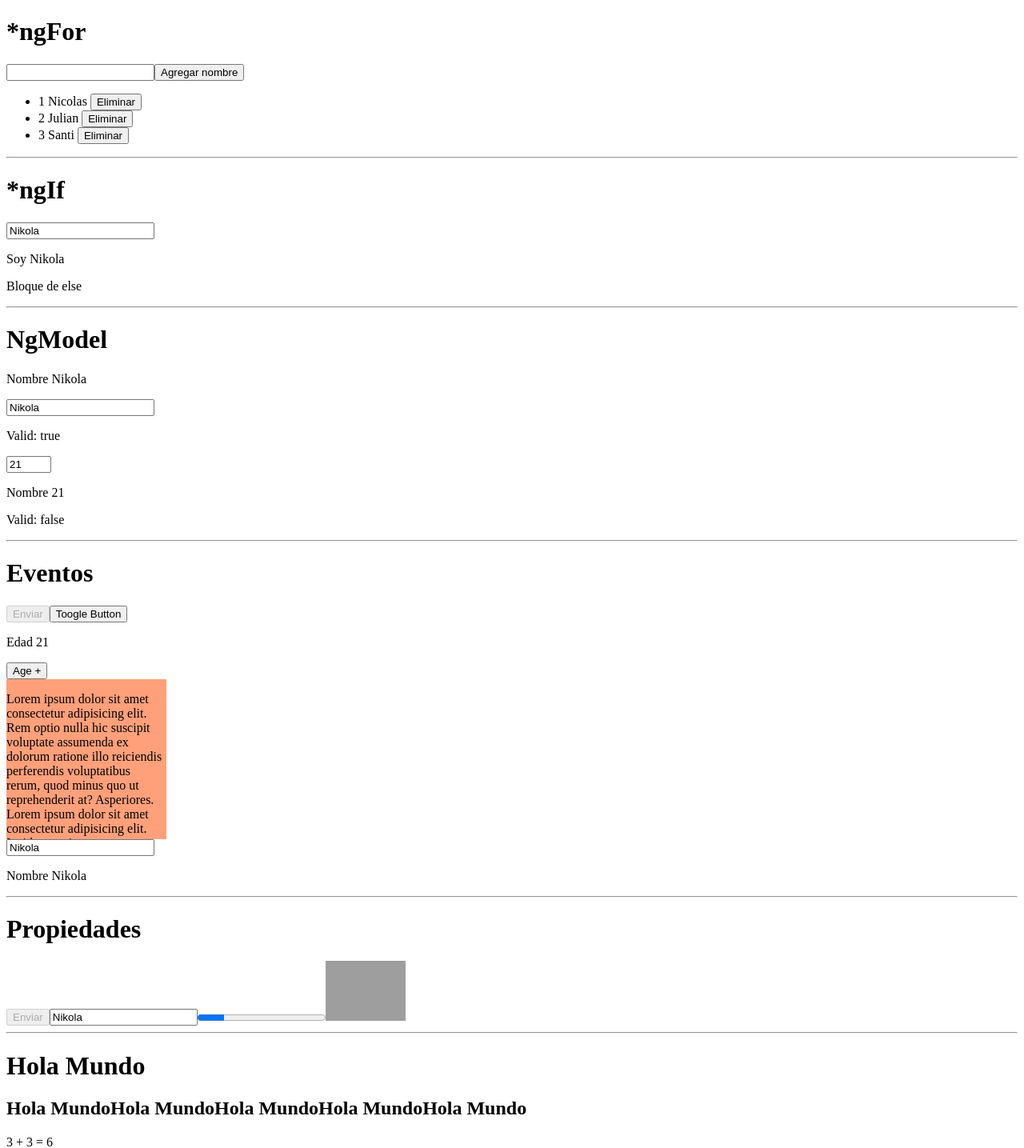
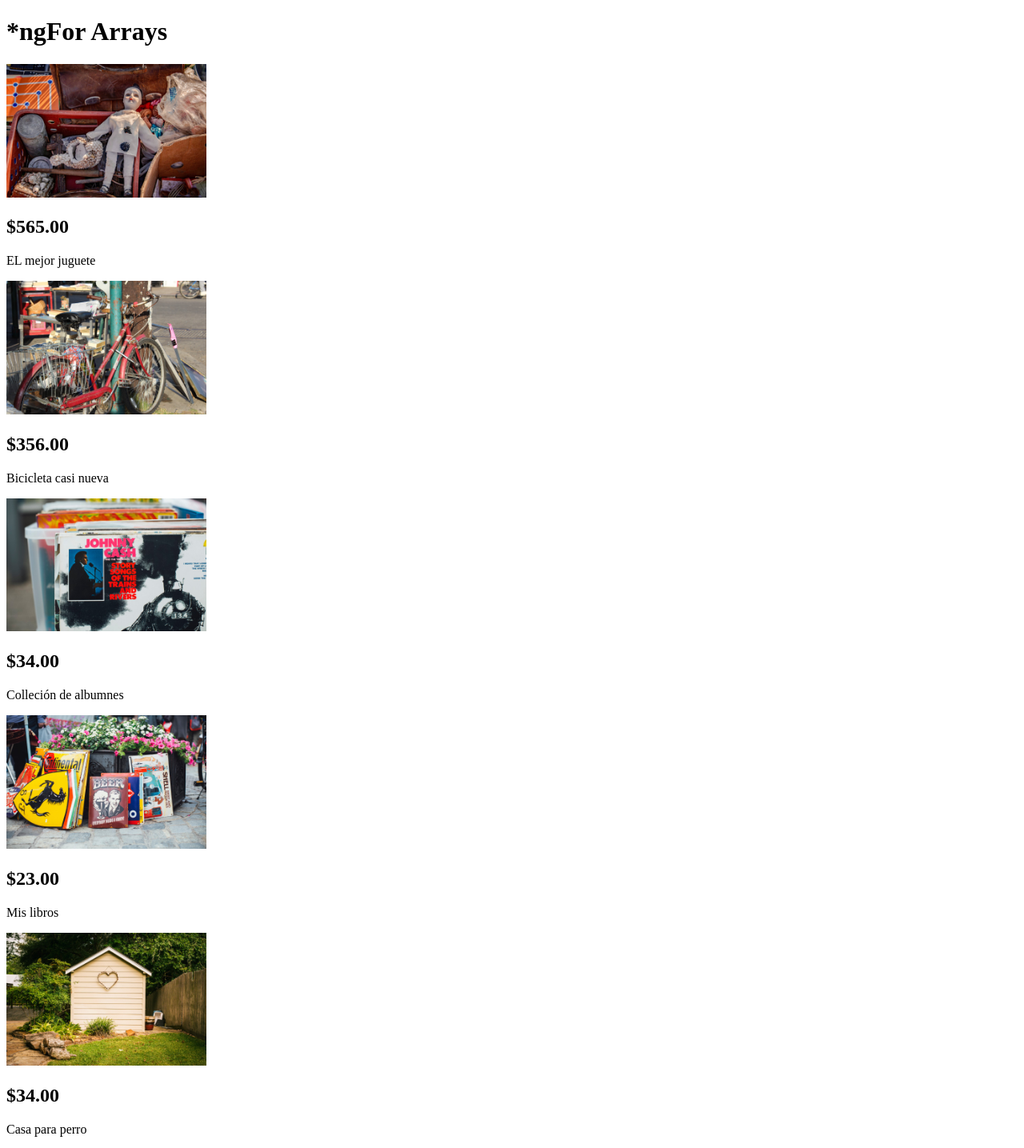
Before and after one commit to NikolaM-Dev/ng-store, an Angular app: page / in a window 1280 px wide. Shown: the top 1435 px of the page at 80% size. Built offline with nearby package versions, Linux system fonts and the light colour scheme; grey boxes are pictures that could not be loaded.

Commit message:
feat(app): Add ngFor with arrays

```diff
--- a/src/app/app.component.html
+++ b/src/app/app.component.html
@@ -1,3 +1,14 @@
+<h1>*ngFor Arrays</h1>
+<div>
+  <div *ngFor="let product of products">
+    <img [src]="product.image" [alt]="product.name" width="250" />
+    <h2>{{ product.price | currency }}</h2>
+    <p>{{ product.name }}</p>
+  </div>
+</div>
+
+<hr />
+
 <h1>*ngFor</h1>
 <input type="text" [(ngModel)]="newName" />
 <button (click)="addName()">Agregar nombre</button>
--- a/src/app/app.component.ts
+++ b/src/app/app.component.ts
@@ -1,4 +1,6 @@
 import { Component } from '@angular/core';
+
+import { Product } from './product.model';
 
 @Component({
   selector: 'app-root',
@@ -12,6 +14,39 @@ export class AppComponent {
   btnDisabled = true;
   names: string[] = ['Nicolas', 'Julian', 'Santi'];
   newName: string = '';
+  products: Product[] = [
+    {
+      name: 'EL mejor juguete',
+      price: 565,
+      image: './assets/images/toy.jpg',
+      category: 'all',
+    },
+    {
+      name: 'Bicicleta casi nueva',
+      price: 356,
+      image: './assets/images/bike.jpg',
+    },
+    {
+      name: 'Colleción de albumnes',
+      price: 34,
+      image: './assets/images/album.jpg',
+    },
+    {
+      name: 'Mis libros',
+      price: 23,
+      image: './assets/images/books.jpg',
+    },
+    {
+      name: 'Casa para perro',
+      price: 34,
+      image: './assets/images/house.jpg',
+    },
+    {
+      name: 'Gafas',
+      price: 3434,
+      image: './assets/images/glasses.jpg',
+    },
+  ];
 
   person = {
     name: 'Nikola',
--- /dev/null
+++ b/src/app/product.model.ts
@@ -0,0 +1,6 @@
+export interface Product {
+  name: string;
+  price: number;
+  image: string;
+  category?: string;
+}
```
